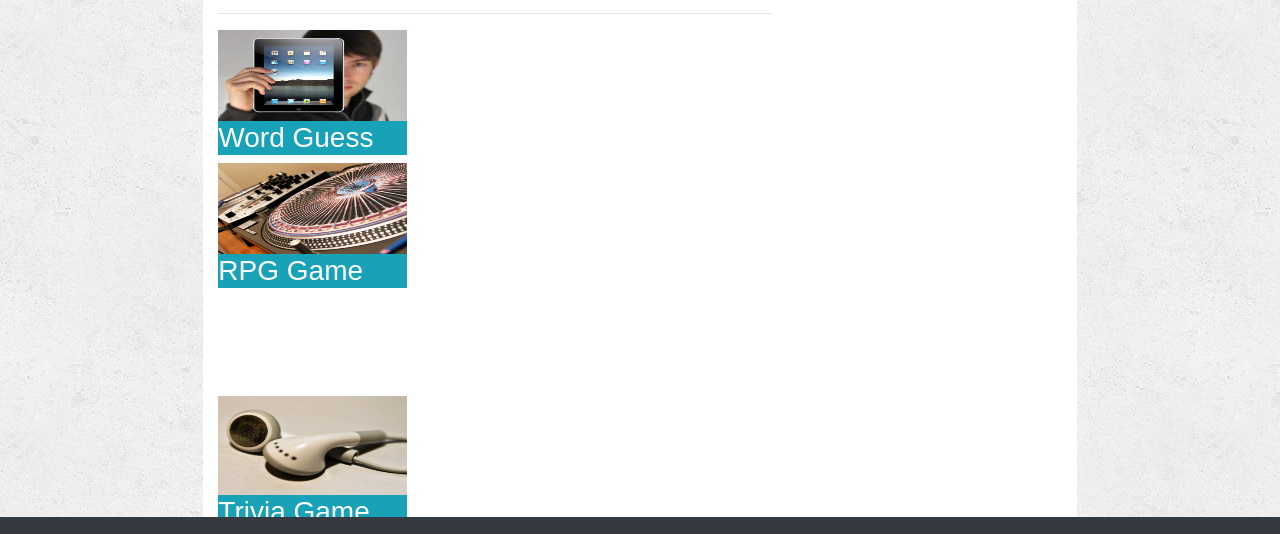
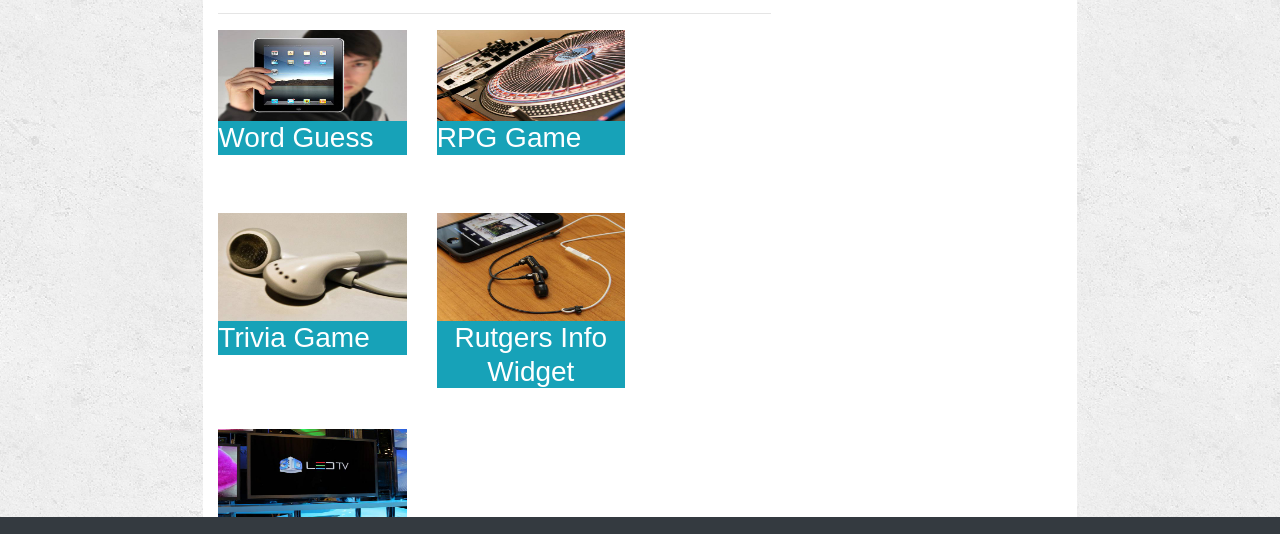
Before and after one commit to PhillipChang/Bootstrap-Portfolio, a plain HTML site: page portfolio.html in a window 1280 px wide. Shown: the part 217-751 px from the top of the page. Drawn offline with nearby package versions, Linux system fonts and the light colour scheme.

Commit message:
Change height to 50% and create new columns for images

```diff
--- a/portfolio.html
+++ b/portfolio.html
@@ -44,23 +44,27 @@
 
               <div class="row">
                 <div class="col-md-3">
-                    <img src="assets/images/technics-q-c-640-480-1.jpg" width="100%" height="25%" alt="Word Guess">
+                    <img class="float-left" src="assets/images/technics-q-c-640-480-1.jpg" width="100%" height="50%" alt="Word Guess">
                     <h3 class="bg-info text-white">Word Guess</h3>
-                    <img src="assets/images/technics-q-c-640-480-2.jpg" width="100%" height="25%" alt="RPG Game">
-                    <h3 class="bg-info text-white">RPG Game</h3>
+                </div>
+                <div class="col-md-3">
+                  <img class="float-right" src="assets/images/technics-q-c-640-480-2.jpg" width="100%" height="50%" alt="RPG Game">
+                  <h3 class="bg-info text-white">RPG Game</h3>
                 </div>
               </div>
               <div class="row">
                 <div class="col-md-3">
-                    <img src="assets/images/technics-q-c-640-480-5.jpg" width="100%" height="25%" alt="Trivia Game">
+                    <img src="assets/images/technics-q-c-640-480-5.jpg" width="100%" height="50%" alt="Trivia Game">
                     <h3 class="bg-info text-white">Trivia Game</h3>
-                    <img src="assets/images/technics-q-c-640-480-7.jpg" width="100%" height="25%" alt="Rutgers Info Widget">
-                    <h3 class="bg-info text-white">Rutgers Info Widget</h3>
+                </div>
+                <div class="col-md-3">
+                    <img src="assets/images/technics-q-c-640-480-7.jpg" width="100%" height="50%" alt="Rutgers Info Widget">
+                    <h3 class="bg-info text-white text-center">Rutgers Info Widget</h3>
                 </div>
               </div>
               <div class="row">
                 <div class="col-md-3">
-                    <img src="assets/images/technics-q-c-640-480-9.jpg" width="100%" height="25%" alt="Rock Paper Scissors">
+                    <img src="assets/images/technics-q-c-640-480-9.jpg" width="100%" height="50%" alt="Rock Paper Scissors">
                     <h3 class="bg-info text-white">Rock Paper Scissors</h3>
                 </div>
               </div>
```
